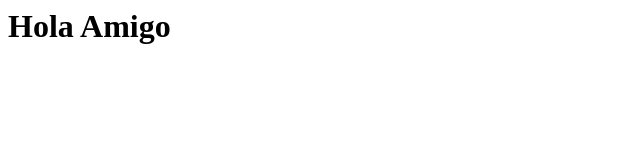
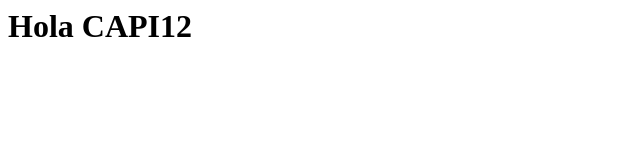
Before and after one commit to CesarLoyola/practicatagOscar, a plain HTML site: page index.html in a window 1280 px wide. Shown: the full height of the page, 0-640 px from the left. Drawn offline with Linux system fonts and the light colour scheme.

Commit message:
Tercer Commit

```diff
--- a/index.html
+++ b/index.html
@@ -1 +1 @@
-<h1>Hola Amigo</h1>
+<h1>Hola CAPI12</h1>
```
